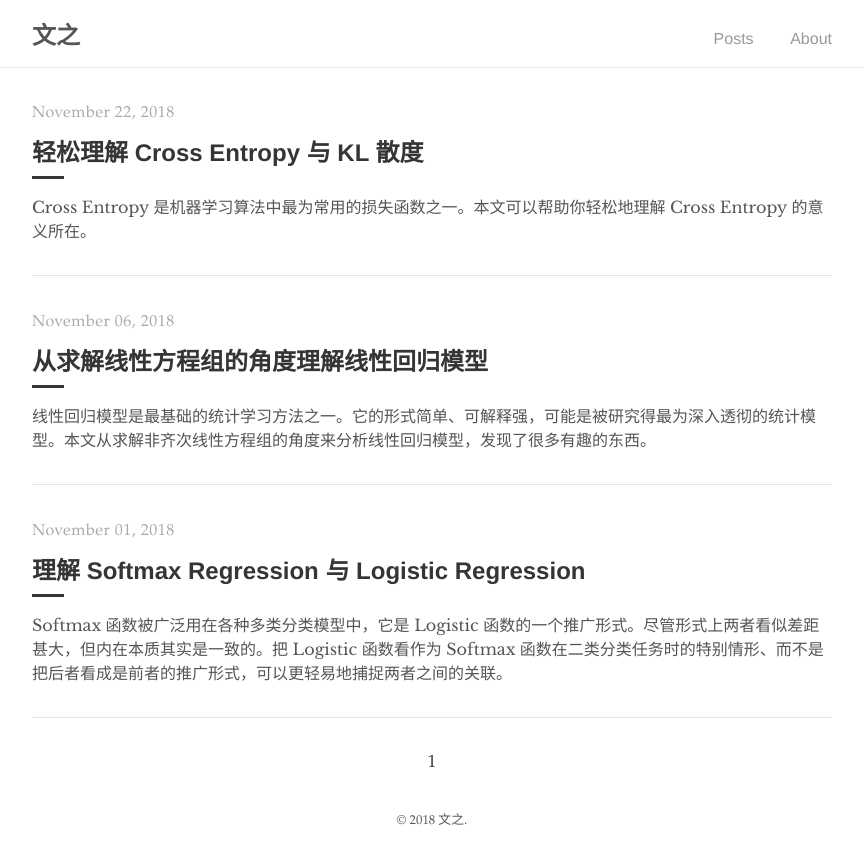
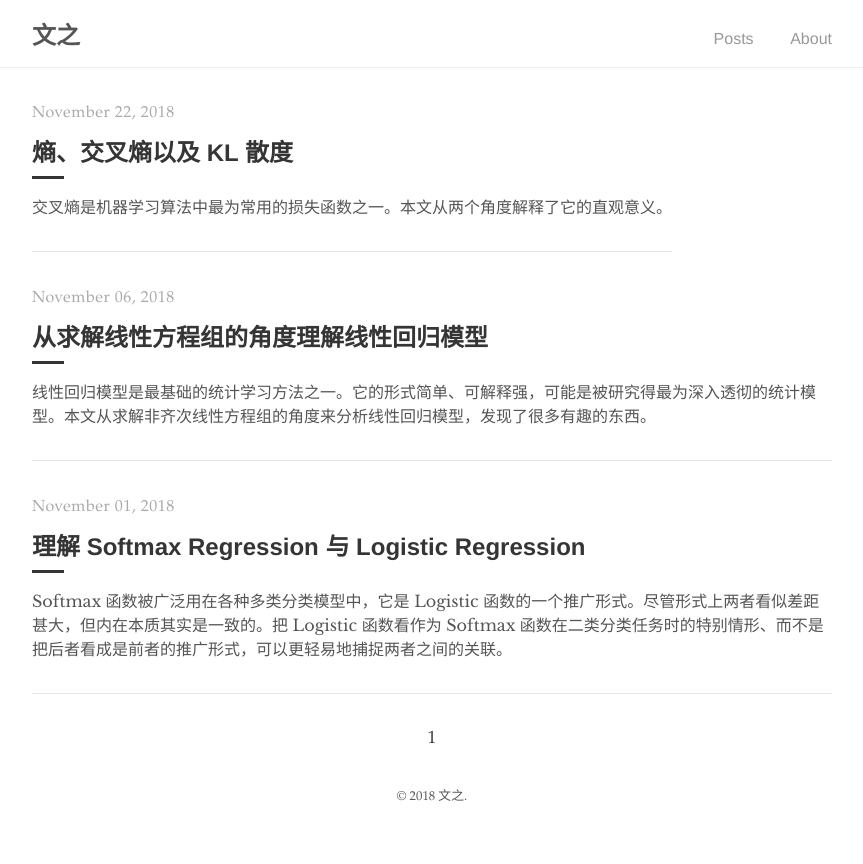
Before and after one commit to wen-zhi/wen-zhi.github.io, a Jekyll site: the page built from index.html, in a window 1280 px wide. Shown: the top 864 px of the page, without its empty margins (208-1071 px from the left). Built offline with Jekyll 4.4.1, drawn with Linux system fonts in a browser that asks for light colours; the list of posts is cut into pages by our own code.

Commit message:
minor content changes

```diff
--- a/_posts/2018-11-22-cross-entropy-kl-divergence.md
+++ b/_posts/2018-11-22-cross-entropy-kl-divergence.md
@@ -1,10 +1,10 @@
 ---
 layout: post
-title: 轻松理解 Cross Entropy 与 KL 散度
+title: 熵、交叉熵以及 KL 散度
 mathjax: true
 comments: true
 excerpt: >-
-  Cross Entropy 是机器学习算法中最为常用的损失函数之一。本文可以帮助你轻松地理解 Cross Entropy 的意义所在。
+  交叉熵是机器学习算法中最为常用的损失函数之一。本文从两个角度解释了它的直观意义。
 ---
 
 当一件事情发生的概率是 1/2 时，我们只需要向接收方传递 1 个 bit 就能告知结果：`1` or `0` （发生或不发生）。当然你也可以发送 `"Yes, it happened."` 这么长的字符，但它本质上值仍然只传递了 1 bit 的有效信息。
@@ -35,7 +35,7 @@ $$H(p, q) = \sum_i p_i \log(\frac{1}{q_i}) = -\sum_i p_i \log(q_i)$$
 
 其交叉熵也就是各**真实概率**乘以**预估概率下得到的编码长度**以得到最终编码长度的期望。
 
-编码长度越小，就越能更有效地传递信息。最小化交叉熵的过程也就是得到最优编码长度的过程。因此我们常见到机器学习模型使用交叉熵作为损失函数。
+它的直观意义在于——编码长度越小，就越能更有效地传递信息。最小化交叉熵的过程也就是得到最优编码长度的过程。因此我们常见到机器学习模型使用交叉熵作为损失函数。
 
 编码长度只是一种理解角度，在 Deep Learning (2016, Goodfellow et al.) 一书中则是将 $\log(\frac{1}{q_i})$ 称为 self-information。其 intuition 是，1) 如果一个事情发生的概率越大，那么我们能得到的信息就越少。比如“太阳每天东升西落”，其概率是 1，但我们得到的有用信息很少。2) 而那些概率小的事情能提供更多的信息。3)并且希望独立事件发生多次时，其得到的信息具有可加性，比如一件事件发生两次时，其得到的信息是可以累加的。将 self-information 定义为 $I(x) = log(\frac{1}{q})$，恰能满足这三条要求。
 
```
